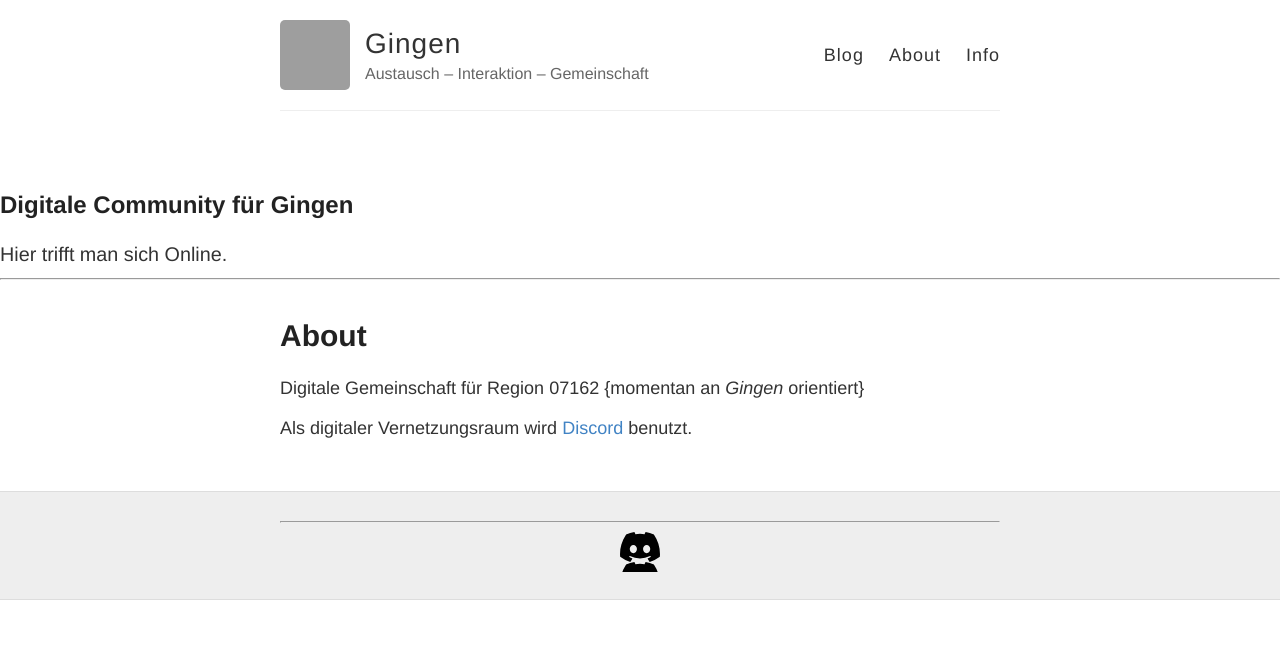
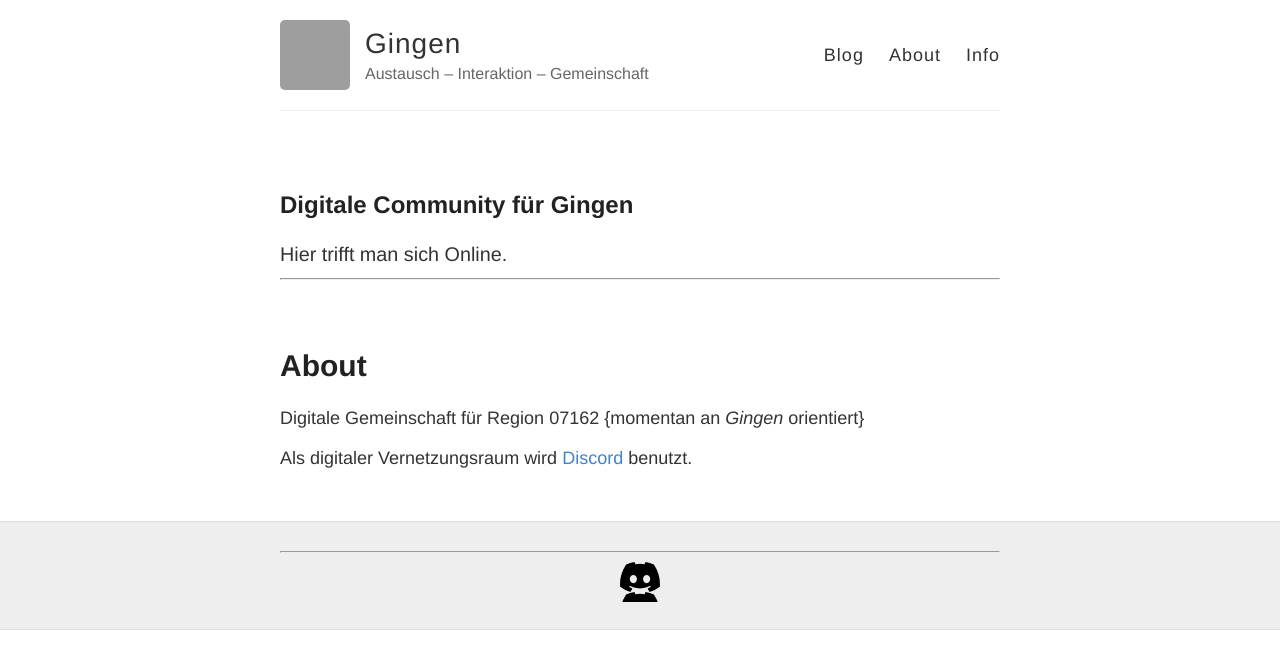
Before and after one commit to filstal/gingen, a Jekyll site: the page built from about.md, in a window 1280 px wide. Shown: the top 669 px of the page. Built offline with Jekyll 4.4.1, drawn with Linux system fonts in a browser that asks for light colours; grey boxes are pictures that could not be loaded.

Commit message:
Update default.html

```diff
--- a/_layouts/default.html
+++ b/_layouts/default.html
@@ -35,9 +35,9 @@
       </div>
     </div>
 
+    <div id="main" role="main" class="container">
     {% include indexinfo.html %}
-    <hr>
-    <div id="main" role="main" class="container">
+    <hr style="margin-bottom:60px;">
       {{ content }}
     </div>
     <div class="wrapper-footer">
```
